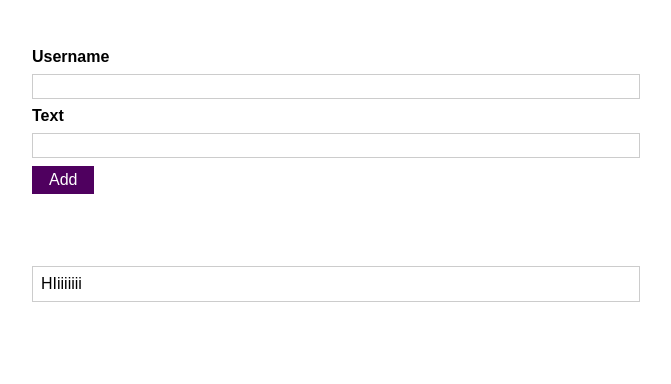
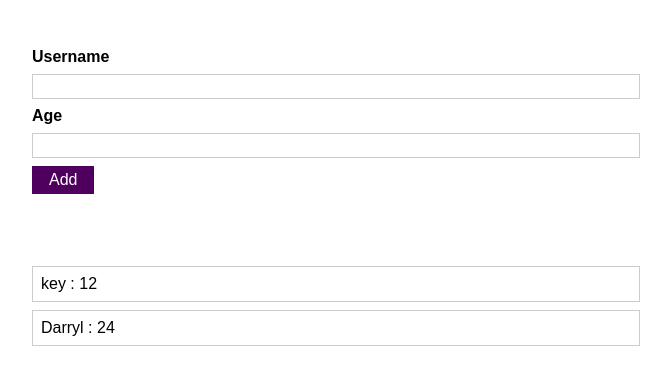
Before and after one commit to Dhrego/demo, a React (Create React App) app: page / in a window 1280 px wide. Shown: the top 384 px of the page, without its empty margins (304-975 px from the left). Built offline with nearby package versions, Linux system fonts and the light colour scheme.

Commit message:
updated code

```diff
--- a/src/App.js
+++ b/src/App.js
@@ -1,16 +1,27 @@
-import React from "react";
+import React, { useState } from "react";
 import UserInput from "./components/UserInput/UserInput";
 import UserList from "./components/UserList/UserList";
-import ErrorModal from "./components/ErrorModal/ErrorModal";
+// import ErrorModal from "./components/ErrorModal/ErrorModal";
 
-function App() {
+const App = () => {
+  const [list, setList] = useState([
+    { username: "key", age: 12, id: "a1" },
+    { username: "Darryl", age: 24, id: "a2" },
+  ]);
+
+  const dataHandler = (user) => {
+    setList((prevState) => [
+      ...prevState,
+      { ...user, id: Math.random().toString() },
+    ]);
+  };
   return (
     <div>
-      <UserInput />
-      <UserList />
+      <UserInput addToList={dataHandler} />
+      <UserList items={list} />
       {/* <ErrorModal /> */}
     </div>
   );
-}
+};
 
 export default App;
--- a/src/components/UserInput/UserInput.js
+++ b/src/components/UserInput/UserInput.js
@@ -1,12 +1,43 @@
+import { useState } from "react";
 import Button from "../Button/Button";
 import styles from "./UserInput.module.css";
-const UserInput = () => {
+const UserInput = (props) => {
+  const [username, setUsername] = useState("");
+  const [age, setAge] = useState("");
+
+  const usernameInputHandler = (e) => {
+    setUsername(e.target.value);
+  };
+  const ageInputHandler = (e) => {
+    setAge(e.target.value);
+  };
+  const submitHandler = (e) => {
+    if (!username || !age) {
+      alert("Please enter your name and Age");
+      return;
+    }
+    if (age < 1) {
+      alert("Invalid age");
+      return;
+    }
+    e.preventDefault();
+    const user = { username, age };
+    props.addToList(user);
+
+    setUsername("");
+    setAge("");
+  };
   return (
-    <form className={styles.input}>
-      <label>Username</label>
-      <input type="text" />
-      <label>Text</label>
-      <input type="text" />
+    <form onSubmit={submitHandler} className={styles.input}>
+      <label htmlFor="username">Username</label>
+      <input
+        type="text"
+        value={username}
+        onChange={usernameInputHandler}
+        id="username"
+      />
+      <label htmlFor="number">Age</label>
+      <input type="number" value={age} onChange={ageInputHandler} id="age" />
       <Button />
     </form>
   );
--- a/src/components/UserList/UserList.js
+++ b/src/components/UserList/UserList.js
@@ -1,9 +1,11 @@
 import styles from "./UserList.module.css";
-const UserList = () => {
+const UserList = (props) => {
   return (
     <div className={styles.users}>
       <ul>
-        <li>HIiiiiiii</li>
+        {props.items.map((item) => (
+          <li key={item.id}>{`${item.username} : ${item.age}`}</li>
+        ))}
       </ul>
     </div>
   );
```
